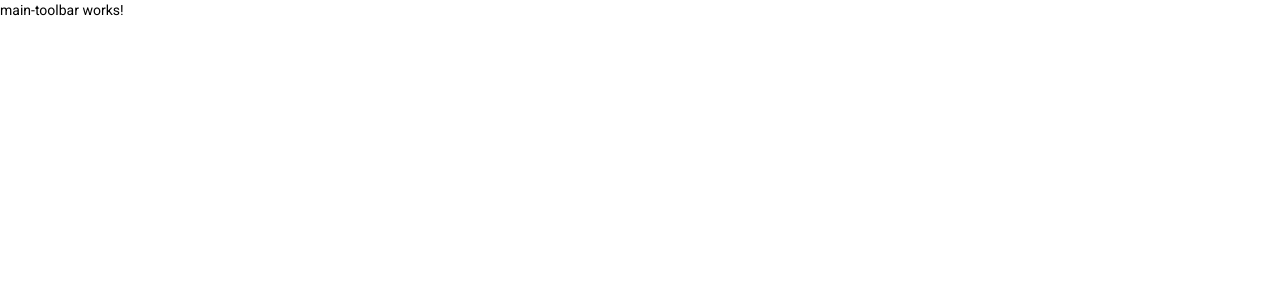
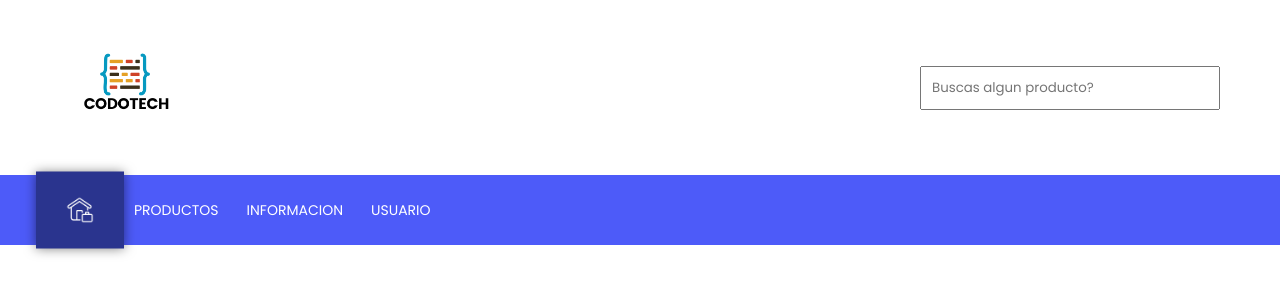
Before and after one commit to jairoDGM/Proyecto_Tienda, an Angular app in the folder frontend/: page /main-toolbar in a window 1280 px wide. Shown: the top 300 px of the page. Built offline with nearby package versions, Linux system fonts and the light colour scheme.

Commit message:
Ingreso de icono a assets y toolbar avanzado

```diff
--- a/frontend/src/app/main-toolbar/main-toolbar.component.html
+++ b/frontend/src/app/main-toolbar/main-toolbar.component.html
@@ -1 +1,36 @@
-<p>main-toolbar works!</p>
+<header>
+    <link rel="stylesheet" href="https://fonts.googleapis.com/css2?family=Material+Symbols+Outlined:opsz,wght,FILL,GRAD@48,400,0,0" />
+
+    <div class="header_superior">
+        <div class="logo">
+            <img src="../../assets/img/logonegro.png" alt="" srcset="">
+        </div>
+        <div class="buscador">
+            <input type="search" placeholder="Buscas algun producto?">
+        </div>
+    </div>
+    <div class="container_menu">
+        <div class="menu">
+            <input type="checkbox" id="check_menu">
+            <label id="label_check" for="check_menu">
+                <span class="icon_menu material-symbols-outlined">
+                    menu
+                </span>
+            </label>
+            <nav>
+                <ul>
+                    <li><a href="#" id="selected"></a></li>
+                    <li><a href="#">Productos</a></li>
+                    <li><a href="#">Informacion</a></li>
+                    <li><a href="#">Usuario</a>
+                        <ul>
+                            <li><a href="#">Tracker Pedido</a></li>
+                            <li><a href="#">Carrito Compras</a></li>
+                            <li><a href="#">Cerrar Sesion</a></li>
+                        </ul>
+                    </li>
+                </ul>
+            </nav>
+        </div>
+    </div>
+</header>
--- a/frontend/src/app/main-toolbar/main-toolbar.component.scss
+++ b/frontend/src/app/main-toolbar/main-toolbar.component.scss
@@ -0,0 +1,254 @@
+@import url('https://fonts.googleapis.com/css2?family=Bebas+Neue&family=DM+Sans&family=Open+Sans:wght@700&family=Poppins:ital@0;1&display=swap');
+@import url("https://fonts.googleapis.com/icon?family=Material+Icons");
+
+*{
+    margin: 0;
+    padding: 0;
+    box-sizing: border-box;
+    font-family: 'Poppins', sans-serif;
+    text-decoration: none;
+}
+
+
+header{
+    width: 100%;
+    position: fixed;
+    top:0;
+    left: 0;
+    background: white;
+}
+/*Header superior*/
+
+.header_superior{
+   max-width: 1200px;
+   margin: auto;
+   display: flex;
+   align-items: center;
+   justify-content: space-between;
+   padding: 20px;
+}
+
+.logo img{
+    width: 130px;
+}
+
+.buscador input{
+    width: 300px;
+    padding: 10px;
+
+}
+
+/*Menu*/
+
+.container_menu{
+    width: 100%;
+    height: 70px;
+    background: #4d5bf9;
+    padding: 0px 20px;
+}
+
+.menu{
+    max-width: 1200px;
+    margin: auto;
+    height: 100%;
+}
+
+nav{
+    height: 100%;
+}
+
+nav > ul {
+    height: 100%;
+    display: flex;
+
+}
+
+nav ul li{
+    height: 100%;
+    list-style: none;
+    position: relative;
+}
+
+nav>ul>li>a{
+    width: 100%;
+    height: 100%;
+    display: flex;
+    align-items: center;
+    padding: 14px;
+    color: white;
+    text-transform: uppercase;
+    font-size: 14px;
+    transition: all 300ms ease;
+}
+
+nav>ul>li:first-child>a{
+    background-image: url(../../assets/img/home_icon.png);
+    background-size: 24px;
+    background-repeat: no-repeat;
+    background-position: center center;
+    padding: 20px 40px;
+
+}
+
+nav>ul>li:first-child:hover>a{
+    background-image: url(../../assets/img/home_icon.png);
+    background-size: 24px;
+    background-repeat: no-repeat;
+    background-position: center center;
+
+}
+
+nav>ul>li>a:hover{
+    transform: scale(1.1);
+    background: #2a348e;
+    box-shadow: 0px 0px 10px 0px rgb(0, 0, 0);
+}
+
+#selected{
+    transform: scale(1.1);
+    background-color: #2a348e;
+    box-shadow: 0px 0px 10px 0px rgba(0,0,0,0.5);
+}
+
+/*SUBMENU*/
+
+nav ul li ul{
+    width: 200px;
+    display: flex;
+    flex-direction: column;
+    background: white;
+    position: absolute;
+    top: 90px;
+    left: -5px;
+    padding: 14px 0px;
+    visibility: hidden;
+    opacity: 0;
+    box-shadow: 0px 0px 10px 0px rgba(0,0,0,0.5);
+    z-index:10;
+    transition: all 300ms ease;
+}
+
+nav ul li:hover ul{
+    visibility: visible;
+    opacity: 1;
+    top: 70px;
+}
+
+nav ul li ul:before{
+    content:'';
+    width: 0;
+    height: 0;
+    border-left: 12px solid transparent;
+    border-right:12px solid transparent ;
+    border-bottom: 12px solid white;
+    position: absolute;
+    top: -12px;
+    left: 20px;
+}
+
+nav ul li ul li a{
+    display: block;
+    color:#4d5bf9;
+    padding: 6px;
+    padding-left: 14px;
+    margin-top:10px;
+    font-size: 14px;
+    text-transform: uppercase;
+    transition: all 300ms ease;
+}
+
+nav ul li ul li a:hover{
+    background:#2a348e;
+    color:white;
+    transform: scale(1.1);
+    padding-left: 30px;
+    font-size: 14px;
+    box-shadow: 0px 0px 10px 0px rgba(0,0,0,0.5);
+}
+
+
+/*Responsive*/
+.icon_menu{
+    font-size: 26px;
+    color:white;
+
+    width: 26px;
+    height: 100%;
+    display: none;
+    align-items: center;
+
+}
+
+#label_check{
+    width: 26px;
+    height: 100%;
+    display: none;
+}
+
+#check_menu{
+    display: none;
+}
+
+
+@media (max-width:720px){
+    .buscador input{
+        display:none;
+    }
+
+    .header_superior{
+        padding: 10px;
+    }
+
+    .logo img{
+        width: 100px;
+    }
+
+    nav>ul{
+        flex-direction: column;
+        background-color: #4d5bf9;
+        position: fixed;
+        left: 0;
+        top: 150px;
+        width: 100%;
+        height: 0;
+        transition: all 300ms ease;
+        z-index: 100;
+        opacity: 0;
+        visibility: hidden;
+    }
+
+    nav > ul>li>a:hover{
+        transform: scale(1);
+    }
+
+    nav ul li ul{
+        left: 90px;
+    }
+
+    nav > ul > li:hover ul{
+        top:50px;
+    }
+
+    nav>ul>li:first-child a{
+        background-position: 20px;
+    }
+
+    #selected{
+        transform: scale(1);
+    }
+
+    #label_check{
+        display: block;
+
+    }
+
+    .icon_menu{
+        display: flex;
+    }
+
+    #check_menu:checked ~nav>ul{
+        height: 300px;
+        visibility: visible;
+        opacity: 1;
+    }
+}
```
Also changed, not shown: frontend/src/assets/img/home_icon.png (added).
